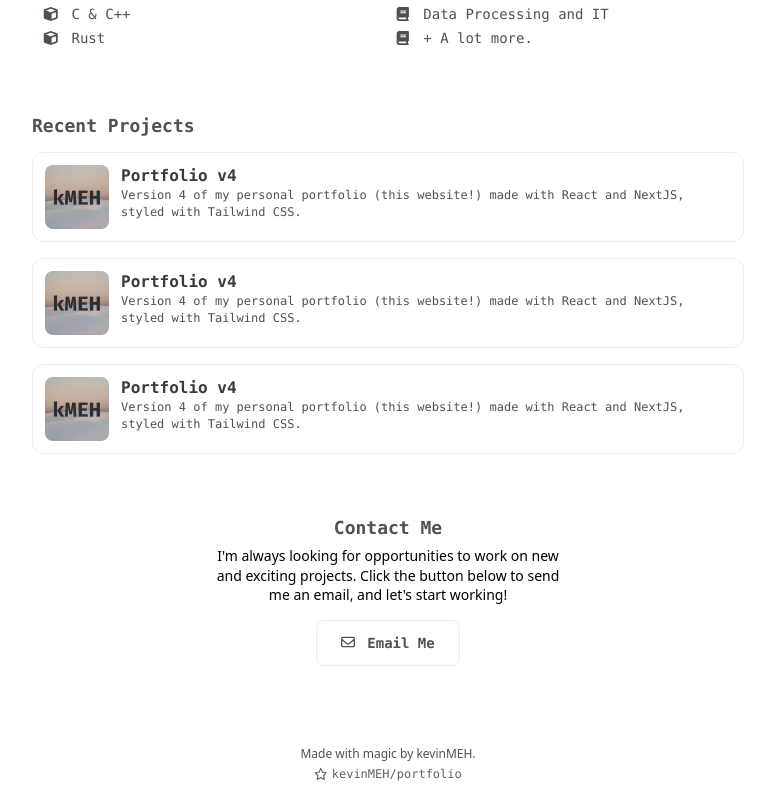
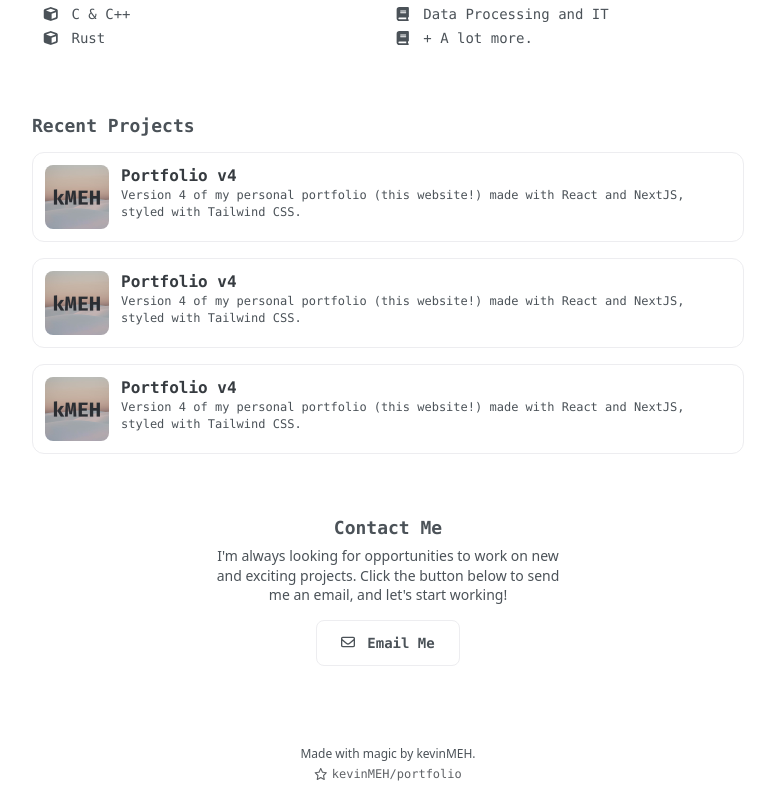
Before and after one commit to fvzy/zyy.sh, a Next.js app: page / in a window 1280 px wide. Shown: the part 685-1483 px from the top of the page, without its empty margins (252-1027 px from the left). Built offline with nearby package versions, Linux system fonts and the light colour scheme.

Commit message:
Contact dark mode

```diff
--- a/frames/Contact.tsx
+++ b/frames/Contact.tsx
@@ -4,15 +4,15 @@ import { faEnvelope } from "@fortawesome/free-regular-svg-icons";
 const Contact = () => {
     return (
         <div className="flex items-center flex-col pt-7">
-            <h1 className="font-mono font-bold text-sub-light text-lg mb-1">
+            <h1 className="font-mono font-bold text-sub-light dark:text-sub-dark text-lg mb-1">
                 Contact Me
             </h1>
-            <p className="font-inter text-sm leading-snug text-center max-w-[358px]">
+            <p className="font-inter text-sub-light dark:text-sub-dark text-sm leading-snug text-center max-w-[358px]">
                 I'm always looking for opportunities to work on new and exciting
                 projects. Click the button below to send me an email, and let's
                 start working!
             </p>
-            <a href="mailto:hello@liao.gg" className="mt-4 inline-flex text-sub-light items-center space-x-3 border-off-white border-[1.5px] py-3 px-6 rounded-lg text-sm">
+            <a href="mailto:hello@liao.gg" className="mt-4 inline-flex text-sub-light items-center space-x-3 border-off-white dark:border-off-black border-[1.5px] py-3 px-6 rounded-lg text-sm">
                 <FontAwesomeIcon icon={faEnvelope} className="pb-[2px]" /><p className="font-mono font-semibold">Email Me</p>
             </a>
         </div>
```
